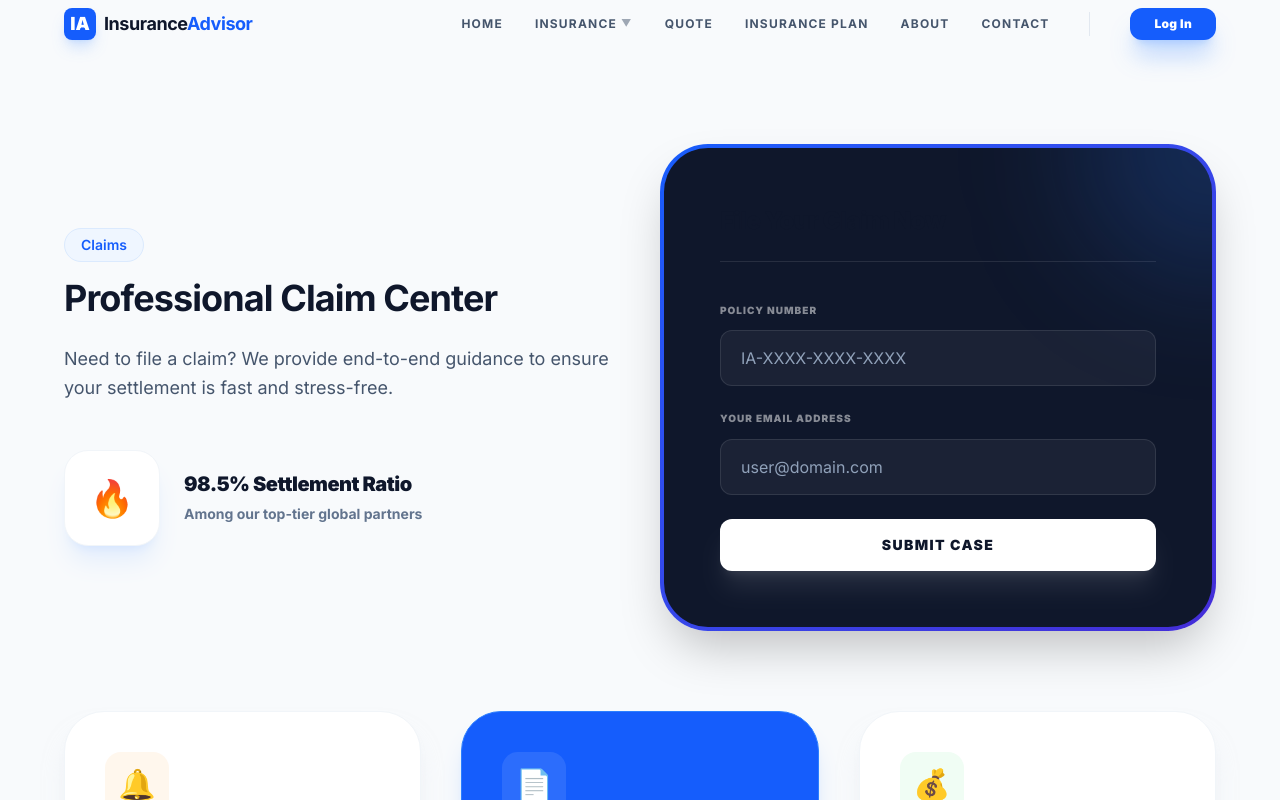
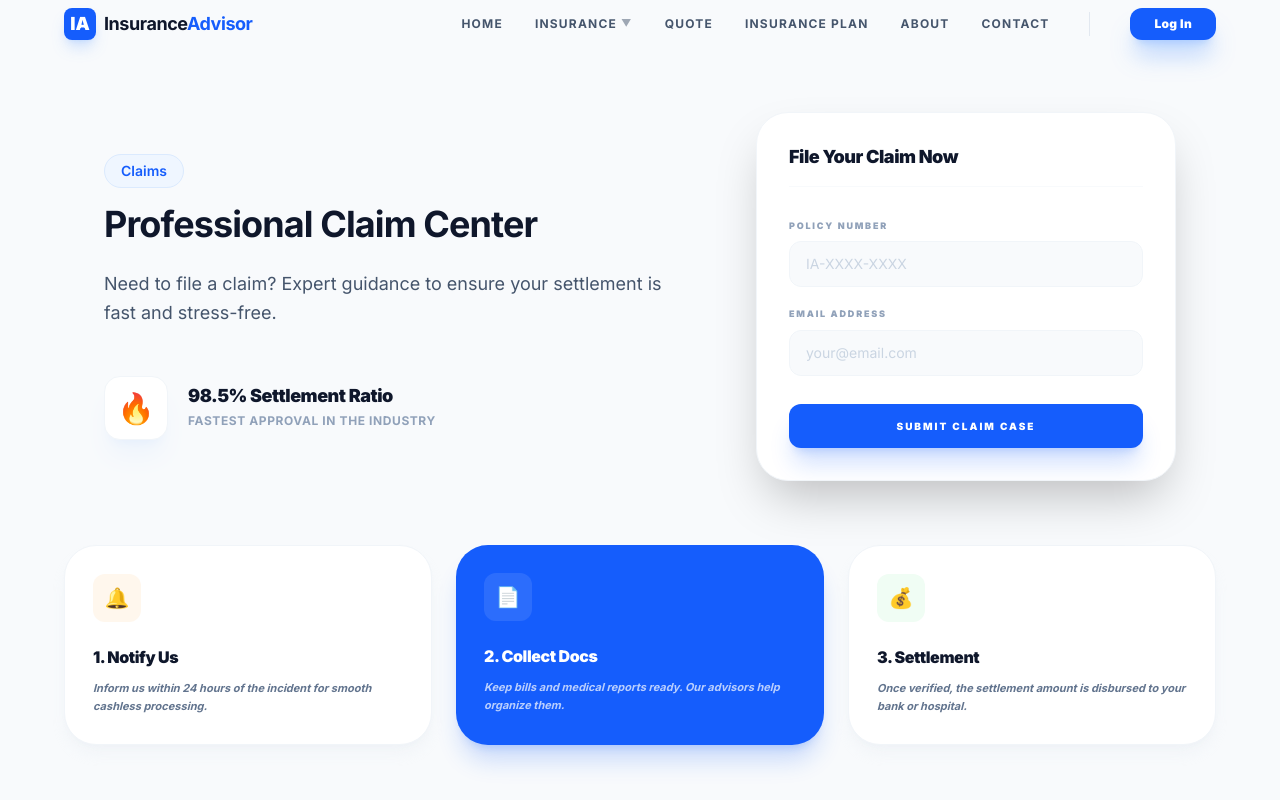
Before and after one commit to Gulhane-Shivani/Insurance_Advisor, a React (Vite) app: page /claims in a window 1280 px wide. Shown: the top 800 px of the page. Built offline with nearby package versions, Linux system fonts and the light colour scheme.

Commit message:
implement ClaimsPage and add routing, navigation, and footer components

```diff
--- a/src/App.tsx
+++ b/src/App.tsx
@@ -19,6 +19,7 @@ import PrivacyPage from './app/legal/PrivacyPage';
 import ClaimsPage from './app/support/ClaimsPage';
 import RenewalPage from './app/support/RenewalPage';
 import CarePage from './app/support/CarePage';
+import HelpCenterPage from './app/support/HelpCenterPage';
 import ScrollToTop from './components/common/ScrollToTop';
 
 const App: React.FC = () => {
@@ -44,6 +45,7 @@ const App: React.FC = () => {
           <Route path="/claims" element={<ClaimsPage />} />
           <Route path="/renewal" element={<RenewalPage />} />
           <Route path="/care" element={<CarePage />} />
+          <Route path="/help" element={<HelpCenterPage />} />
         </Routes>
       </Router>
     </AuthProvider>
--- a/src/app/support/ClaimsPage.tsx
+++ b/src/app/support/ClaimsPage.tsx
@@ -6,57 +6,54 @@ import SectionTitle from '../../components/common/SectionTitle';
 const ClaimsPage: React.FC = () => {
   return (
     <PageLayout>
-      <div className="container py-20">
-        <div className="flex flex-col md:flex-row items-center justify-between gap-12 mb-20 animate-fade-in">
-          <div className="flex-1">
+      <div className="container py-12">
+        <div className="flex flex-col lg:flex-row items-center justify-between gap-10 mb-16 animate-fade-in lg:px-10">
+          <div className="flex-1 max-w-xl">
              <SectionTitle
                title="Professional Claim Center"
-               subtitle="Need to file a claim? We provide end-to-end guidance to ensure your settlement is fast and stress-free."
+               subtitle="Need to file a claim? Expert guidance to ensure your settlement is fast and stress-free."
                badge="Claims"
                align="left"
              />
-             <div className="flex items-center gap-6 mt-10">
-               <div className="bg-white p-4 rounded-3xl border border-slate-100 shadow-xl flex items-center justify-center w-24 h-24 text-4xl shadow-blue-500/10">🔥</div>
+             <div className="flex items-center gap-5 mt-6">
+               <div className="bg-white p-3 rounded-2xl border border-slate-100 shadow-xl flex items-center justify-center w-16 h-16 text-3xl shadow-blue-500/5">🔥</div>
                <div>
-                  <h3 className="text-xl font-black text-slate-900 mb-1">98.5% Settlement Ratio</h3>
-                  <p className="text-slate-500 font-bold text-sm">Among our top-tier global partners</p>
+                  <h3 className="text-lg font-black text-slate-900 mb-0.5">98.5% Settlement Ratio</h3>
+                  <p className="text-slate-400 font-bold text-xs uppercase tracking-wider">Fastest approval in the industry</p>
                </div>
              </div>
           </div>
-          <div className="flex-1 bg-gradient-to-br from-blue-600 to-indigo-700 p-1 rounded-[48px] shadow-2xl relative group overflow-hidden">
-             <div className="bg-slate-900 p-10 md:p-14 rounded-[44px] text-white overflow-hidden relative">
-               <div className="absolute top-0 right-0 w-64 h-64 bg-blue-500/20 blur-3xl rounded-full translate-x-1/2 -translate-y-1/2 group-hover:bg-blue-500/30 transition-all duration-700 pointer-events-none"></div>
-               <h3 className="text-2xl font-black mb-10 border-b border-white/10 pb-6">File Your Claim Now</h3>
-               <form className="space-y-6">
-                 <div>
-                   <label className="text-[10px] font-black uppercase tracking-widest text-white/50 block mb-3">Policy Number</label>
-                   <input className="w-full bg-white/5 border border-white/10 rounded-xl px-5 py-3.5 focus:bg-white/10 outline-none transition-all" placeholder="IA-XXXX-XXXX-XXXX" />
-                 </div>
-                 <div>
-                   <label className="text-[10px] font-black uppercase tracking-widest text-white/50 block mb-3">Your Email Address</label>
-                   <input className="w-full bg-white/5 border border-white/10 rounded-xl px-5 py-3.5 focus:bg-white/10 outline-none transition-all" placeholder="user@domain.com" />
-                 </div>
-                 <button className="w-full bg-white text-slate-900 py-4 rounded-xl font-black text-sm uppercase tracking-widest shadow-xl shadow-white/10 active:scale-95 transition-all">Submit Case</button>
-               </form>
-             </div>
+          <div className="w-full lg:w-[420px] bg-white p-8 rounded-[32px] overflow-hidden relative shadow-2xl border border-slate-100">
+             <h3 className="text-lg font-black text-slate-900 mb-8 border-b border-slate-50 pb-4">File Your Claim Now</h3>
+             <form className="space-y-5">
+               <div>
+                 <label className="text-[9px] font-black uppercase tracking-[0.2em] text-slate-400 block mb-2">Policy Number</label>
+                 <input className="w-full bg-slate-50 border border-slate-100 rounded-xl px-4 py-3 text-sm focus:bg-white focus:border-blue-200 outline-none transition-all placeholder:text-slate-300" placeholder="IA-XXXX-XXXX" />
+               </div>
+               <div>
+                 <label className="text-[9px] font-black uppercase tracking-[0.2em] text-slate-400 block mb-2">Email Address</label>
+                 <input className="w-full bg-slate-50 border border-slate-100 rounded-xl px-4 py-3 text-sm focus:bg-white focus:border-blue-200 outline-none transition-all placeholder:text-slate-300" placeholder="your@email.com" />
+               </div>
+               <button className="w-full bg-blue-600 text-white py-3.5 rounded-xl font-black text-[10px] uppercase tracking-[0.2em] shadow-xl shadow-blue-600/20 active:scale-95 transition-all mt-2">Submit Claim Case</button>
+             </form>
           </div>
         </div>
 
-        <div className="grid grid-cols-1 md:grid-cols-3 gap-10">
-          <div className="bg-white p-10 rounded-[40px] border border-slate-100 shadow-xl shadow-slate-200/50 hover:-translate-y-2 transition-all duration-500">
-             <div className="w-16 h-16 rounded-2xl bg-orange-50 text-orange-600 flex items-center justify-center text-3xl mb-8">🔔</div>
-             <h3 className="text-xl font-black text-slate-900 mb-4 tracking-tight">Step 1: Notify Us</h3>
-             <p className="text-slate-500 font-medium leading-relaxed">Inform us within 24 hours of the incident or hospitalization for smooth cashless processing.</p>
+        <div className="grid grid-cols-1 md:grid-cols-3 gap-6">
+          <div className="bg-white p-7 rounded-[32px] border border-slate-100 shadow-lg shadow-slate-200/30 hover:-translate-y-1.5 transition-all duration-500">
+             <div className="w-12 h-12 rounded-xl bg-orange-50 text-orange-600 flex items-center justify-center text-xl mb-6">🔔</div>
+             <h3 className="text-base font-black text-slate-900 mb-3 tracking-tight">1. Notify Us</h3>
+             <p className="text-[11px] font-bold text-slate-500 leading-relaxed italic">Inform us within 24 hours of the incident for smooth cashless processing.</p>
           </div>
-          <div className="bg-blue-600 p-10 rounded-[40px] border border-blue-500 shadow-xl shadow-blue-500/20 hover:-translate-y-2 transition-all duration-500 text-white">
-             <div className="w-16 h-16 rounded-2xl bg-white/10 text-white flex items-center justify-center text-3xl mb-8">📄</div>
-             <h3 className="text-xl font-black mb-4 tracking-tight">Step 2: Collect Documents</h3>
-             <p className="text-white/70 font-medium leading-relaxed">Keep all bills, medical reports, and policy details ready. Our advisors help organize them digitally.</p>
+          <div className="bg-blue-600 p-7 rounded-[32px] shadow-xl shadow-blue-600/20 hover:-translate-y-1.5 transition-all duration-500 text-white">
+             <div className="w-12 h-12 rounded-xl bg-white/10 text-white flex items-center justify-center text-xl mb-6">📄</div>
+             <h3 className="text-base font-black mb-3 tracking-tight text-white">2. Collect Docs</h3>
+             <p className="text-[11px] font-bold text-white/70 leading-relaxed italic">Keep bills and medical reports ready. Our advisors help organize them.</p>
           </div>
-          <div className="bg-white p-10 rounded-[40px] border border-slate-100 shadow-xl shadow-slate-200/50 hover:-translate-y-2 transition-all duration-500">
-             <div className="w-16 h-16 rounded-2xl bg-green-50 text-green-600 flex items-center justify-center text-3xl mb-8">💰</div>
-             <h3 className="text-xl font-black text-slate-900 mb-4 tracking-tight">Step 3: Fast Settlement</h3>
-             <p className="text-slate-500 font-medium leading-relaxed">Once verified, your claim is approved and the settlement amount is disbursed to your bank or hospital.</p>
+          <div className="bg-white p-7 rounded-[32px] border border-slate-100 shadow-lg shadow-slate-200/30 hover:-translate-y-1.5 transition-all duration-500">
+             <div className="w-12 h-12 rounded-xl bg-green-50 text-green-600 flex items-center justify-center text-xl mb-6">💰</div>
+             <h3 className="text-base font-black text-slate-900 mb-3 tracking-tight">3. Settlement</h3>
+             <p className="text-[11px] font-bold text-slate-500 leading-relaxed italic">Once verified, the settlement amount is disbursed to your bank or hospital.</p>
           </div>
         </div>
       </div>
--- /dev/null
+++ b/src/app/support/HelpCenterPage.tsx
@@ -0,0 +1,76 @@
+/* src/app/support/HelpCenterPage.tsx */
+import React from 'react';
+import PageLayout from '../../components/common/PageLayout';
+import SectionTitle from '../../components/common/SectionTitle';
+import { Search, BookOpen, ShieldCheck, CreditCard, LifeBuoy } from 'lucide-react';
+
+const HelpCenterPage: React.FC = () => {
+  const helpCategories = [
+    { title: 'Getting Started', icon: <BookOpen className="w-5 h-5" />, count: 12, color: 'bg-blue-50 text-blue-600' },
+    { title: 'Claims & Support', icon: <ShieldCheck className="w-5 h-5" />, count: 8, color: 'bg-green-50 text-green-600' },
+    { title: 'Payments & Billing', icon: <CreditCard className="w-5 h-5" />, count: 15, color: 'bg-orange-50 text-orange-600' },
+    { title: 'Policy Management', icon: <LifeBuoy className="w-5 h-5" />, count: 10, color: 'bg-indigo-50 text-indigo-600' }
+  ];
+
+  const faqs = [
+    { q: "How do I download my policy document?", a: "Login to your dashboard and go to the 'My Policies' section." },
+    { q: "What documents are required for health claims?", a: "Original hospital bills, discharge summary, and medical reports." },
+    { q: "Can I renew my policy after it has expired?", a: "Yes, but a vehicle/health inspection might be required depending on the gap." }
+  ];
+
+  return (
+    <PageLayout>
+      <div className="bg-slate-900 pt-24 pb-32 relative overflow-hidden">
+        <div className="absolute top-0 right-0 w-1/2 h-full bg-blue-600/10 blur-[120px] rounded-full translate-x-1/2 -z-0"></div>
+        <div className="container relative z-10 text-center">
+          <SectionTitle
+            title="How Can We Help You?"
+            subtitle="Search our knowledge base for instant answers or browse by category."
+            badge="Help Center"
+            align="center"
+            variant="light"
+          />
+          <div className="max-w-2xl mx-auto mt-10 relative">
+             <Search className="absolute left-5 top-1/2 -translate-y-1/2 text-slate-400 w-5 h-5" />
+             <input
+               type="text"
+               placeholder="Search by keyword, policy type, or claim ID..."
+               className="w-full bg-white/10 border border-white/10 rounded-2xl py-5 pl-14 pr-6 text-white focus:bg-white/20 outline-none transition-all placeholder:text-slate-500 font-bold"
+             />
+          </div>
+        </div>
+      </div>
+
+      <div className="container -mt-16 relative z-20">
+        <div className="grid grid-cols-1 md:grid-cols-2 lg:grid-cols-4 gap-6 mb-20">
+           {helpCategories.map((cat, i) => (
+             <div key={i} className="bg-white p-8 rounded-[32px] border border-slate-100 shadow-2xl hover:shadow-blue-500/10 transition-all cursor-pointer group">
+                <div className={`w-12 h-12 rounded-2xl ${cat.color} flex items-center justify-center mb-6 group-hover:scale-110 transition-transform`}>
+                   {cat.icon}
+                </div>
+                <h3 className="text-base font-black text-slate-900 mb-2">{cat.title}</h3>
+                <p className="text-[10px] font-bold text-slate-400 uppercase tracking-widest">{cat.count} Articles</p>
+             </div>
+           ))}
+        </div>
+
+        <div className="max-w-3xl mx-auto mb-32">
+           <h2 className="text-xl font-black text-slate-900 mb-8 border-l-4 border-blue-600 pl-4">Popular Questions</h2>
+           <div className="space-y-4">
+              {faqs.map((faq, i) => (
+                <div key={i} className="bg-slate-50 p-6 rounded-2xl border border-slate-100 hover:bg-white transition-colors cursor-pointer group">
+                   <h4 className="text-sm font-black text-slate-900 mb-2 group-hover:text-blue-600 transition-colors">Q: {faq.q}</h4>
+                   <p className="text-xs text-slate-500 line-clamp-2 leading-relaxed">{faq.a}</p>
+                </div>
+              ))}
+           </div>
+           <div className="mt-12 text-center">
+              <button className="text-blue-600 font-black text-xs uppercase tracking-widest border-b-2 border-blue-100 hover:border-blue-600 transition-all pb-1">View All FAQs</button>
+           </div>
+        </div>
+      </div>
+    </PageLayout>
+  );
+};
+
+export default HelpCenterPage;
--- a/src/components/common/Footer.tsx
+++ b/src/components/common/Footer.tsx
@@ -19,7 +19,7 @@ const Footer: React.FC = () => {
     {
       title: 'Resources',
       links: [
-        { name: 'Help Center', href: '#' },
+        { name: 'Help Center', href: '/help' },
         { name: 'Meet Your Advisor', href: '/#advisor' },
         { name: 'Compare Plans', href: '/compare' },
         { name: 'FAQ', href: '/#faq' },
@@ -108,7 +108,6 @@ const Footer: React.FC = () => {
           <div className="flex items-center gap-8">
             <Link to="/privacy" className="hover:text-slate-300">Privacy Policy</Link>
             <Link to="/terms" className="hover:text-slate-300">Terms of Service</Link>
-            <Link to="#" className="hover:text-slate-300">Cookies Policy</Link>
           </div>
         </div>
       </div>
--- a/src/components/common/SectionTitle.tsx
+++ b/src/components/common/SectionTitle.tsx
@@ -7,26 +7,36 @@ interface SectionTitleProps {
   subtitle?: string;
   align?: 'left' | 'center';
   badge?: string;
+  variant?: 'default' | 'light';
 }
 
 const SectionTitle: React.FC<SectionTitleProps> = ({
   title,
   subtitle,
   align = 'left',
-  badge
+  badge,
+  variant = 'default'
 }) => {
+  const isLight = variant === 'light';
+
   return (
     <div className={`mb-12 ${align === 'center' ? 'text-center mx-auto max-w-2xl' : ''}`}>
       {badge && (
-        <span className="inline-block px-4 py-1.5 rounded-full bg-blue-50 text-blue-600 font-semibold text-sm mb-4 border border-blue-100">
+        <span className={`inline-block px-4 py-1.5 rounded-full font-semibold text-sm mb-4 border ${
+          isLight ? 'bg-white/10 text-white border-white/20' : 'bg-blue-50 text-blue-600 border-blue-100'
+        }`}>
           {badge}
         </span>
       )}
-      <h2 className="text-2xl md:text-4xl font-bold mb-6 text-slate-900 leading-[1.15]">
+      <h2 className={`text-2xl md:text-4xl font-bold mb-6 leading-[1.15] ${
+        isLight ? 'text-white' : 'text-slate-900'
+      }`}>
         {title}
       </h2>
       {subtitle && (
-        <p className="text-base md:text-lg text-slate-600 leading-relaxed">
+        <p className={`text-base md:text-lg leading-relaxed ${
+          isLight ? 'text-white/70' : 'text-slate-600'
+        }`}>
           {subtitle}
         </p>
       )}
```
